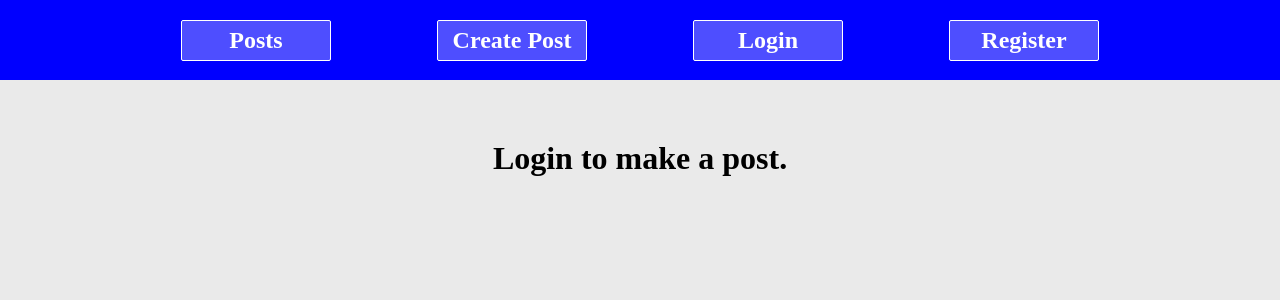
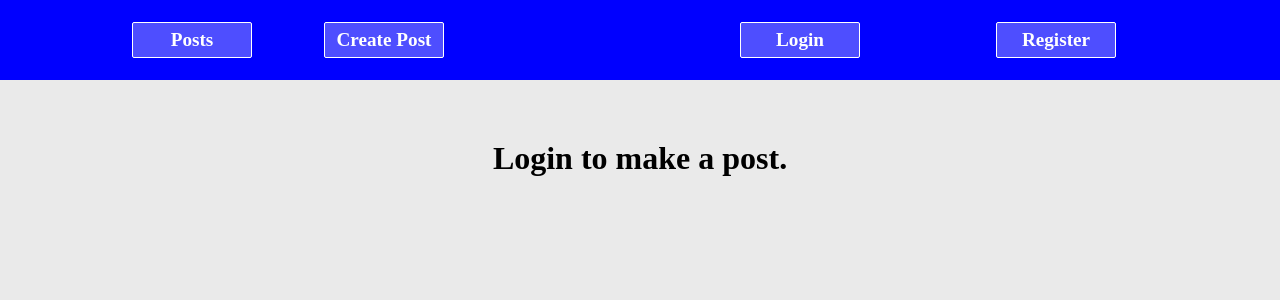
Before and after one commit to WesamKhalil/blog-app-v2, a React app in the folder client/: page /new in a window 1280 px wide. Shown: the top 300 px of the page. Built offline with nearby package versions, Linux system fonts and the light colour scheme; no server answers; the HTML template or start-up script is replaced by a standard one.

Commit message:
Improved the front end design.

```diff
--- a/client/src/components/EditDele.js
+++ b/client/src/components/EditDele.js
@@ -1,5 +1,6 @@
 import React, { Component } from 'react'
 import { Link } from 'react-router-dom'
+import './styles/EditDele.css'
 
 export class EditDele extends Component {
     constructor(props) { super(props) }
@@ -10,8 +11,8 @@ export class EditDele extends Component {
 
         return (
             <React.Fragment>
-                <button><Link to={'/edit/'+ id}>Edit</Link></button>
-                <button onClick={() => deletePost()}>Delete</button>
+                <Link to={'/edit/'+ id}><button className="edit">Edit</button></Link>
+                <button onClick={() => deletePost()} className="delete">Delete</button>
             </React.Fragment>
         )
     }
--- a/client/src/components/NavBar.js
+++ b/client/src/components/NavBar.js
@@ -16,7 +16,7 @@ export class NavBar extends Component {
         if(this.props.loggedIn) {
             return (
                 <React.Fragment>
-                    <h1>Welcome, {this.props.user.name}</h1>
+                    <h1 className="menu-name">Welcome, {this.props.user.name}</h1>
                     <h1><a onClick={() => this.props.logout()}className="nav-btn">Logout</a></h1>
                 </React.Fragment>
             )
@@ -33,6 +33,7 @@ export class NavBar extends Component {
     render() {
         return (
             <nav>
+                { this.props.loggedIn ? <h1 className="nav-name">Welcome, {this.props.user.name}</h1> : null }
                 <input type="checkbox" className="toggler" />
                 <div className="burger">
                     <div className="first-bar"></div>
@@ -40,9 +41,13 @@ export class NavBar extends Component {
                     <div className="third-bar"></div>
                 </div>
                 <div className="menu">
-                    <h1><Link to="/" className="nav-btn">Posts</Link></h1>
-                    <h1><Link to="/new" className="nav-btn">Create Post</Link></h1>
-                    { this.authButtons() }
+                    <div className="menu-button-left">
+                        <h1><Link to="/new" className="nav-btn">Create Post</Link></h1>
+                        <h1><Link to="/" className="nav-btn">Posts</Link></h1>
+                    </div>
+                    <div className="menu-button-right">
+                        { this.authButtons() }
+                    </div>
                 </div>
             </nav>
         )
--- a/client/src/components/Posts.js
+++ b/client/src/components/Posts.js
@@ -20,15 +20,19 @@ export class Posts extends Component {
 
     render() {
         return (
-            <div className="form-container">
+            <div className="posts-container">
                 <h1 className="page-title">Posts</h1>
                 {this.props.posts.map(({ author, email, title, description, _id }, ind) => (
                     <div key={"posts" + ind} className="post">
-                        <h3 className="post-title">{title}</h3>
-                        <p>Written by: {author}</p>
-                        <h4>{description}</h4>
-                        <p><Link to={"/view/" + _id}>Read more</Link></p>
-                        { email === this.props.user.email ? <EditDele id={_id} deletePost={() => this.props.deletePost(_id)} /> : null }
+                        <div className="post-inner-box">
+                            <h2 className="post-title">Title: {title}</h2>
+                            <h3>Description: {description}</h3>
+                            <p>Written by: {author}</p>
+                            <p><Link to={"/view/" + _id}>Read more</Link></p>
+                        </div>
+                        <div className="post-buttons">
+                            { email === this.props.user.email ? <EditDele id={_id} deletePost={() => this.props.deletePost(_id)} /> : null }
+                        </div>
                     </div>
                 ))}
             </div>
--- a/client/src/components/ViewPost.js
+++ b/client/src/components/ViewPost.js
@@ -32,12 +32,13 @@ export class ViewPost extends Component {
             <div className="view-post">
                 <h1 className="viewpost-title">{title}</h1>
                 <p>Author: {author}</p>
-                <p>Last updated at: {updatedAt}</p>
-                <p>Created at: {createdAt}</p>
+                <p>Last updated at: {updatedAt?.slice(0, 10)}</p>
+                <p>Created at: {createdAt?.slice(0, 10)}</p>
                 <h3>Description: {description}</h3>
                 <p>{content}</p>
-                { email === this.props.user?.email ? <EditDele id={_id} deletePost={() => this.props.deletePost(_id)} /> : null }
-
+                <div className="view-post-buttons">
+                    { email === this.props.user?.email ? <EditDele id={_id} deletePost={() => this.props.deletePost(_id)} /> : null }
+                </div>
             </div>
         )
     }
--- /dev/null
+++ b/client/src/components/styles/EditDele.css
@@ -0,0 +1,20 @@
+.edit {
+    background-color: green;
+}
+
+.delete {
+    background-color: red;
+}
+
+.delete, .edit {
+    height: auto;
+    width: 80px;
+    padding: 10px 20px;
+    color: #fff;
+    border-radius: 5px;;
+}
+
+.edit a, .edit a:visited {
+    text-decoration: none;
+    color: #fff;
+}
--- a/client/src/components/styles/NavBar.css
+++ b/client/src/components/styles/NavBar.css
@@ -9,9 +9,19 @@ nav {
     left: 0;
     color: #fff;
     display: flex;
-    justify-content: flex-end;
+    justify-content: space-between;
     align-items: center;
     z-index: 3;
+  }
+
+  .menu-name {
+    display: none;
+    font-size: 1.2rem;
+
+  }
+
+  .nav-name {
+    font-size: 1.2rem;
   }
 
   .filler {
@@ -45,15 +55,30 @@ nav {
     transition: right 0.4s ease;
   }
 
+  .menu-button-left {
+    height: 66%;
+    display: flex;
+    flex-direction: column;
+    justify-content: space-around;
+  }
+
+  .menu-button-right {
+    height: 33%;
+    display: flex;
+    flex-direction: column;
+    justify-content: space-around;
+  }
+
   .nav-btn {
     color: #fff;
     background-color: #4e4eff;
     border-radius: 2px;
     border: 1px solid #fff;
-    padding: 6px 12px;
+    padding: 6px 0px;
     display: inline-block;
     text-align: center;
-    width: 150px;
+    width: 120px;
+    font-size: 1.2rem;
   }
 
   .nav-btn:hover {
@@ -124,6 +149,33 @@ nav {
       padding: 0;
     }
 
+    .nav-name {
+      display: none;
+    }
+
+    .menu-button-left {
+      height: 100%;
+      width: 50%;
+      display: flex;
+      flex-direction: row-reverse;
+      justify-content: space-around;
+      align-items: center;
+    }
+
+    .menu-button-right {
+      height: 100%;
+      width: 50%;
+      display: flex;
+      flex-direction: row;
+      justify-content: space-around;
+      align-items: center;
+    }
+
+
+    .menu-name {
+      display: block;
+    }
+
     .checkbox, .burger {
       display: none;
     }
@@ -139,8 +191,13 @@ nav {
   }
 
   @media (min-width: 930px) {
-    /* Nav */
-    .menu {
-      width: 80%;
+    .menu-button-left {
+      height: 100%;
+      width: 30%;
+    }
+
+    .menu-button-right {
+      height: 100%;
+      width: 40%;
     }
   }
--- a/client/src/components/styles/Posts.css
+++ b/client/src/components/styles/Posts.css
@@ -1,4 +1,4 @@
-.form-container {
+.posts-container {
     padding-top: 4vh;
 }
 
@@ -16,11 +16,30 @@
     background-color: #fff;
     border-radius: 5px;
     box-shadow: 0 0 10px -3px #000;
+    display: flex;
+    justify-content: space-between;
+    align-items: center;
+}
+
+.post-inner-box {
+    width: 90%;
+}
+
+.post-buttons {
+    height: 120px;
+    display: flex;
+    flex-direction: column;
+    justify-content: space-around;
+    align-items: center;
+}
+
+.post p,
+.post h3 {
+    margin-bottom: 10px;
 }
 
 
 .post-title {
-    text-align: center;
     margin-bottom: 15px;
 }
 
--- a/client/src/components/styles/ViewPost.css
+++ b/client/src/components/styles/ViewPost.css
@@ -18,6 +18,13 @@
 
 .view-post h3 {
     margin-bottom: 30px;
+}
+
+.view-post-buttons {
+    width: 50%;
+    margin: 50px auto;
+    display: flex;
+    justify-content: space-around;
 }
 
 @media (min-width: 750px) {
```
Also changed, not shown: 1 other file (tests, documents, lock files or other folders).
